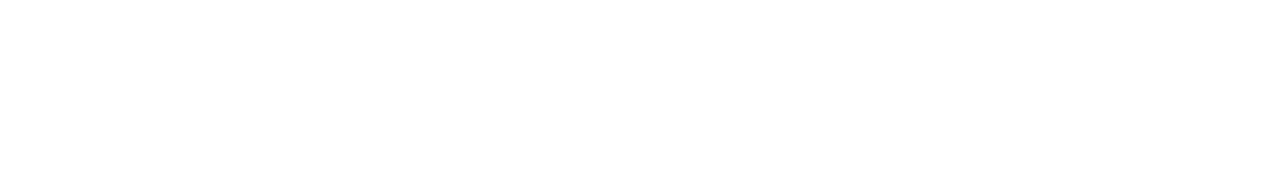
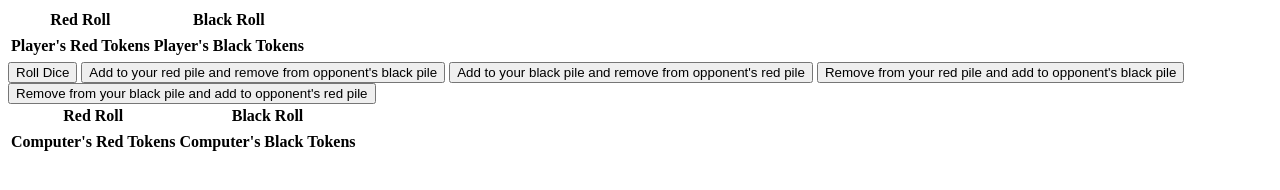
Before and after one commit to kellyjiang18/Level3Project, a plain HTML site: page index.html in a window 1280 px wide. Drawn offline with Linux system fonts and the light colour scheme.

Commit message:
Add files via upload

```diff
--- a/index.html
+++ b/index.html
@@ -5,14 +5,101 @@
     <meta http-equiv="X-UA-Compatible" content="IE=edge">
     <meta name="viewport" content="width=device-width, initial-scale=1.0">
     <script>
-        var playerRed=12;
-        var playerBlack=12;
-        var compRed=12;
-        var compBlack=12;
+        function initialize()
+        {
+            var playerRed=12;
+            document.getElementById("pRed").innerHTML=playerRed;
+            var playerBlack=12;
+            document.getElementById("pBlack").innerHTML=playerBlack;
+            var compRed=12;
+            document.getElementById("cRed").innerHTML=compRed;
+            var compBlack=12;
+            document.getElementById("cBlack").innerHTML=compBlack;
+            console.log("Game initialized");
+
+        }
+        function pRollDice()
+        {
+            var red=parseInt(Math.random()*6+1);
+            var black=parseInt(Math.random()*6+1);
+            document.getElementById("pRRoll").innerHTML=red;
+            document.getElementById("pBRoll").innerHTML=black;
+            console.log("Player rolled dice");
+        }
+        function cRollDice()
+        {
+            var red=parseInt(Math.random()*6+1);
+            var black=parseInt(Math.random()*6+1);
+            document.getElementById("cRRoll").innerHTML=red;
+            document.getElementById("cBRoll").innerHTML=black;
+            console.log("Computer rolled dice");
+        }
+        function addRremoveB()
+        {
+            var red =
+        }
+        function addBremoveR()
+        {
+
+        }
+        function removeRaddB()
+        {
+
+        }
+        function removeBaddR()
+        {
+
+        }
     </script>
     <title>Document</title>
 </head>
-<body>
-
+<body onload="initialize();">
+    <div id="Player">
+        <table>
+           <tr>
+                <th>Red Roll</th>
+                <th>Black Roll</th>
+            </tr>
+            <tr>
+                <td id="pRRoll"> </th>
+                <td id="pBRoll"> </th>
+            </tr>
+            <tr>
+                <th>Player's Red Tokens</th>
+                <th>Player's Black Tokens</th>
+            </tr>
+            <tr>
+                <td id="pRed"></td>
+                <td id="pBlack"></td>
+            </tr>
+        </table>
+        <button onclick="pRollDice();">Roll Dice</button>
+        <button onclick="">Add to your red pile and remove from opponent's black pile</button>
+        <button onclick="">Add to your black pile and remove from opponent's red pile</button>
+        <button onclick="">Remove from your red pile and add to opponent's black pile</button>
+        <button onclick="">Remove from your black pile and add to opponent's red pile</button>
+    </div>
+    <div id="Computer">
+        <table>
+            <tr>
+                <th>Red Roll</th>
+                <th>Black Roll</th>
+            </tr>
+            <tr>
+                <td id="cRRoll"> </td>
+                <td id="cBRoll"> </td>
+            </tr>
+             <tr>
+                 <th>Computer's Red Tokens</th>
+                 <th>Computer's Black Tokens</th>
+             </tr>
+             <tr>
+                 <td id="cRed"></td>
+                 <td id="cBlack"></td>
+             </tr>
+         </table>
+        <p id="cRed"></p>
+        <p id="cBlack"></p>
+    </div>
 </body>
 </html>
```
